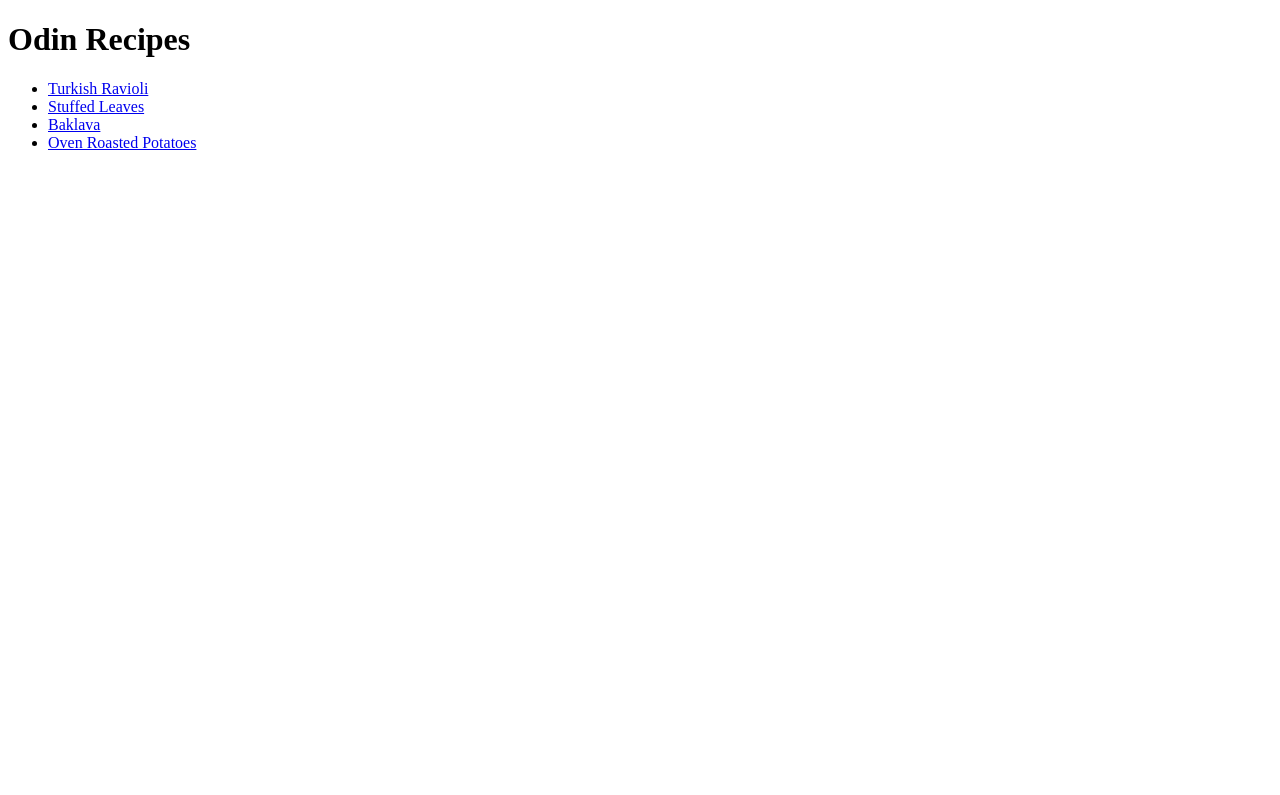
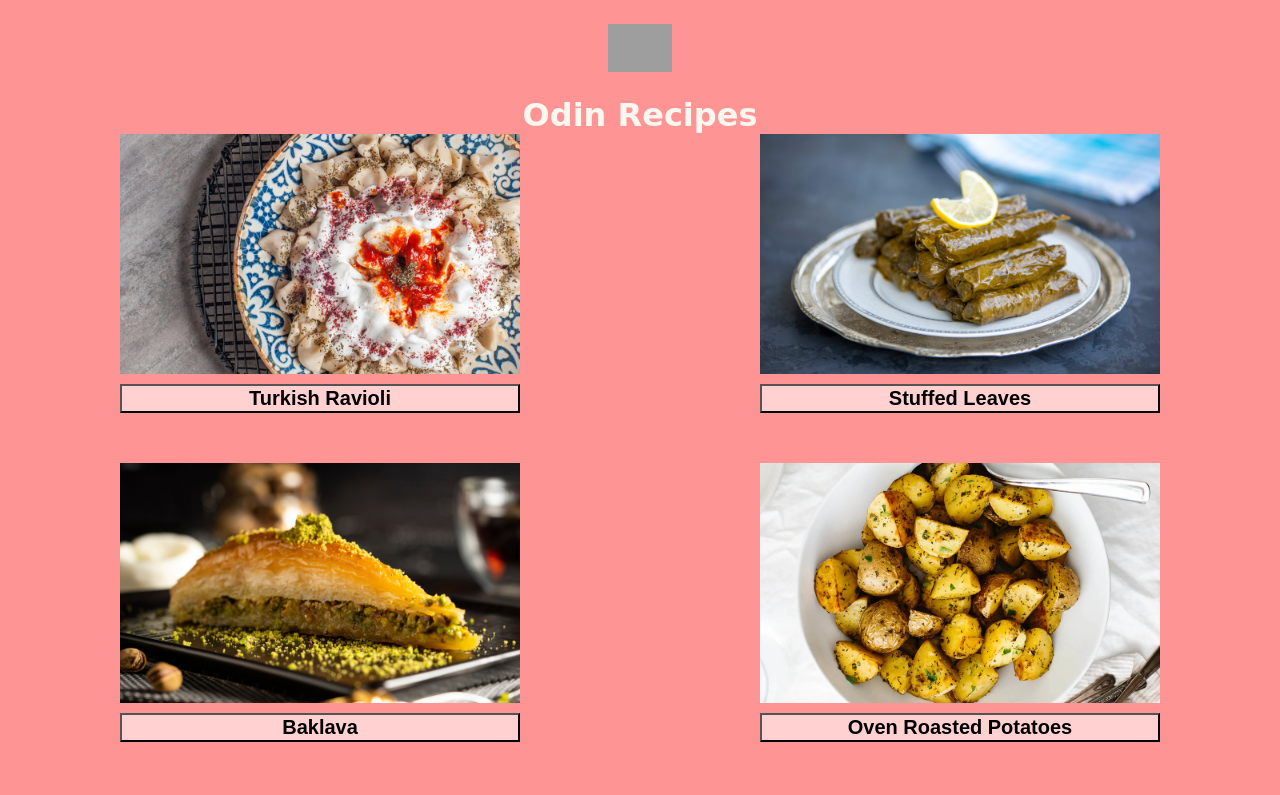
Before and after one commit to burakkduran/odin-recipes, a plain HTML site: page index.html in a window 1280 px wide. Drawn offline with Linux system fonts and the light colour scheme; grey boxes are pictures that could not be loaded.

Commit message:
Add style.css designed main page from sketch

```diff
--- a/index.html
+++ b/index.html
@@ -6,16 +6,33 @@
     <meta http-equiv="X-UA-Compatible" content="IE=edge">
     <meta name="viewport" content="width=device-width, initial-scale=1.0">
     <title>Odin Recipes</title>
+    <link rel="stylesheet" href="style.css">
 </head>
 
 <body>
-    <h1>Odin Recipes</h1>
-    <ul>
-        <li><a href="recipes/turkish-ravioli.html">Turkish Ravioli</a></li>
-        <li><a href="recipes/stuffed-leaves.html">Stuffed Leaves</a></li>
-        <li><a href="recipes/baklava.html">Baklava</a></li>
-        <li><a href="recipes/oven-roasted-potatoes.html">Oven Roasted Potatoes</a></li>
-    </ul>
+    <div class="container">
+        <img src="https://www.theodinproject.com/mstile-310x310.png" alt="The Odin Project">
+        <h1>Odin Recipes</h1>
+
+        <div class="card-container">
+            <div class="card">
+                <img src="src/images/manti.jpeg" alt="Turkish Ravioli">
+                <button onclick="location.href='recipes/turkish-ravioli.html'" type="button">Turkish Ravioli</button>
+            </div>
+            <div class="card">
+                <img src="src/images/stuffed-leaves.jpeg" alt="Stuffed Leaves">
+                <button onclick="location.href='recipes/stuffed-leaves.html'" type="button">Stuffed Leaves</button>
+            </div>
+            <div class="card">
+                <img src="src/images/baklava.jpeg" alt="Baklava">
+                <button onclick="location.href='recipes/baklava.html'" type="button">Baklava</button>
+            </div>
+            <div class="card">
+                <img src="src/images/oven-roasted-potatoes.jpeg" alt="Oven Roasted Potatoes">
+                <button onclick="location.href='recipes/oven-roasted-potatoes.html'" type="button">Oven Roasted Potatoes</button>
+            </div>
+        </div>
+    </div>
 </body>
 
 </html>
--- /dev/null
+++ b/style.css
@@ -0,0 +1,72 @@
+* {
+    margin: 0;
+}
+
+.container {
+    height: 100vh;
+    /*
+    background-image: linear-gradient(to right top, #d16ba5, #c777b9, #ba83ca, #aa8fd8, #9a9ae1, #8aa7ec, #79b3f4, #69bff8, #52cffe, #41dfff, #46eefa, #5ffbf1);
+    */
+    background-color: #FF9494;
+    background-repeat: no-repeat;
+    font-family: 'DejaVu Sans', serif;
+}
+
+h1 {
+
+    text-align: center;
+    color: #FAF7F0;
+}
+
+/*Odin Logo*/
+.container>img {
+    padding-top: 1.5rem;
+    padding-bottom: 1.5rem;
+    display: block;
+    margin-left: auto;
+    margin-right: auto;
+    width: 5%;
+}
+
+.card-container {
+    display: flex;
+    flex-wrap: wrap;
+    justify-content: space-around;
+}
+
+.card {
+    display: flex;
+    flex-direction: column;
+    width: 49%;
+    margin-bottom: 50px;
+}
+
+
+.card>img,
+.card>button {
+    width: 400px;
+    height: auto;
+    margin-left: auto;
+    margin-right: auto;
+
+}
+
+
+button {
+    margin-top: 10px;
+    background-color: #FFD1D1;
+    font-size: 20px;
+    font-weight: bold;
+    color: black;
+}
+
+
+/*
+ul {
+    list-style-type: none;
+}
+*/
+
+a {
+    text-decoration: none;
+}
```
